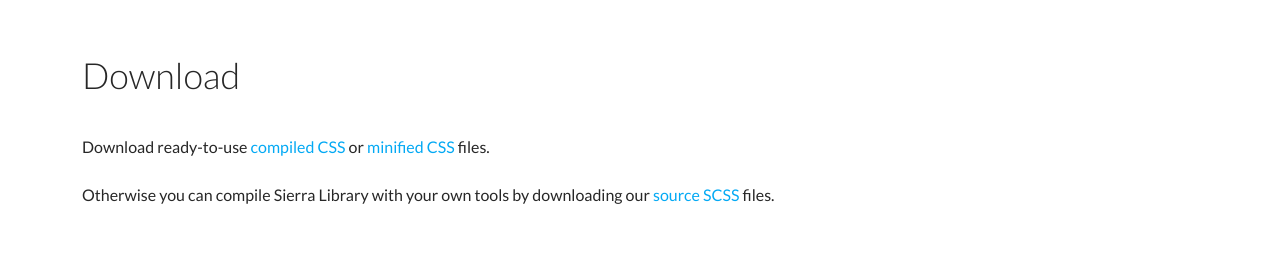
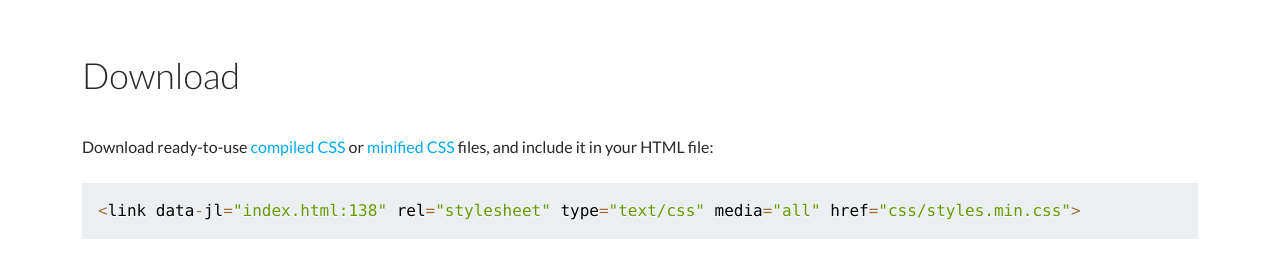
Before and after one commit to sierra-library/sierra-library.github.io, a website: page index.html in a window 1280 px wide. Shown: the part 1240-1508 px from the top of the page. Drawn offline with nearby package versions, Linux system fonts and the light colour scheme.

Commit message:
improve download section

```diff
--- a/index.html
+++ b/index.html
@@ -133,8 +133,10 @@
             <!-- Download -->
             <div class="section">
               <h2 class="text-huge">Download</h2>
-              <p>Download ready-to-use <a href="http://sierra-library.github.io/css/styles.css">compiled CSS</a> or <a href="http://sierra-library.github.io/css/styles.min.css">minified CSS</a> files.
+              <p>Download ready-to-use <a href="http://sierra-library.github.io/css/styles.css">compiled CSS</a> or <a href="http://sierra-library.github.io/css/styles.min.css">minified CSS</a> files, and include it in your HTML file:
               </p>
+              <pre><code class="language-js"><link rel="stylesheet" type="text/css" media="all" href="css/styles.min.css"></code></pre>
+
               <p class="mb-none">Otherwise you can compile Sierra Library with your own tools by downloading our <a href="https://github.com/sierra-library/sierra/archive/master.zip">source SCSS</a> files.</p>
 
             </div>
```
